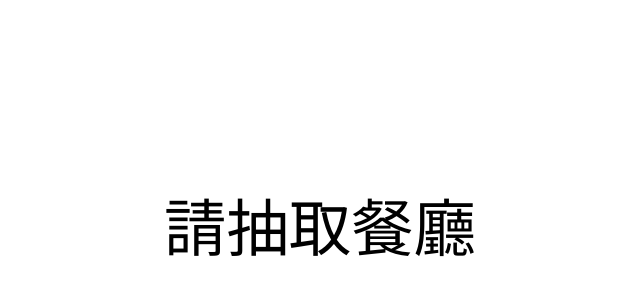
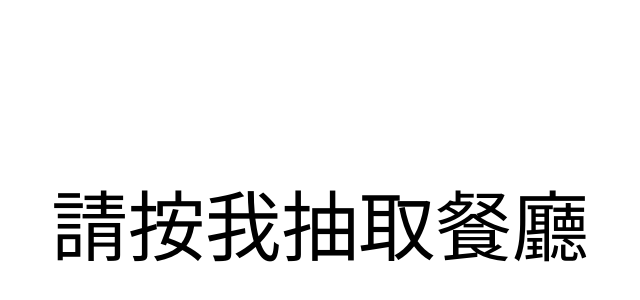
Before and after one commit to a638138/a638138.github.io, a plain HTML site: page index.html in a window 1280 px wide. Shown: the part 170-470 px from the top of the page, without its empty margins (320-960 px from the left). Drawn offline with Linux system fonts and the light colour scheme.

Commit message:
fix font again

```diff
--- a/index.html
+++ b/index.html
@@ -11,7 +11,7 @@
 
 <body>
     <div class="container">
-        <h1 id=title>請抽取餐廳</h1>
+        <h1 id=title>請按我抽取餐廳</h1>
         <div class="output_container">
             <span id="output"></span>
         </div>
--- a/style.css
+++ b/style.css
@@ -89,14 +89,6 @@ table {
 
 
 .container{
-    font-size:calc(3vw + 3vh);
-    /* line-height: 15px; */
+    font-size: 16px;
+    font-size: 6vw;
 }
-
-
-/* @media all and (max-width:400px){
-    .container{
-        font-size:25px;
-        line-height: 40px;
-    }
-} */
```
